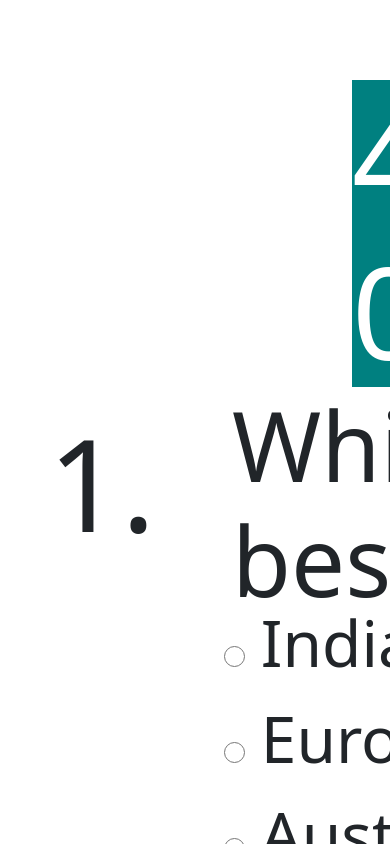
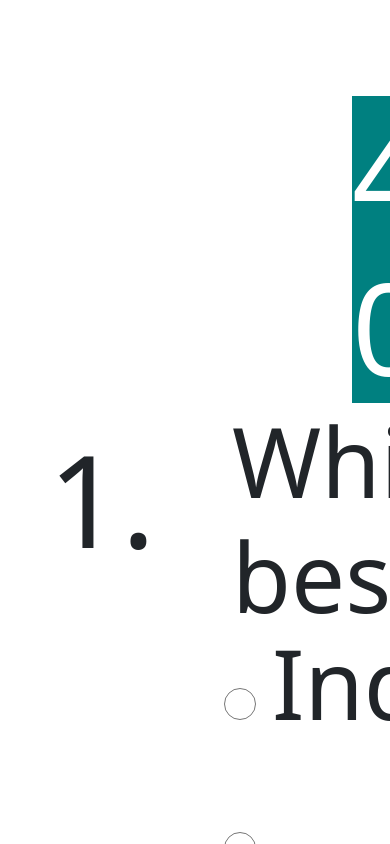
Before and after one commit to Prim3timer/test, a React (Create React App) app: page / in a window 390 px wide. Both pictures are taken after a click on the button "Continue". Shown: the top 844 px of the page. Built offline with nearby package versions, Linux system fonts and the light colour scheme.

Commit message:
worked on the input height and width

```diff
--- a/src/index.css
+++ b/src/index.css
@@ -277,7 +277,7 @@ span {
 
 }
 #clock {
-  margin: 2rem 0 0 20rem;
+  margin: 3rem 0 0 20rem;
   font-size: 8rem;
   width: 20rem
 
@@ -290,14 +290,18 @@ span {
 ul {
   padding-bottom: 2rem;
   width: 91rem;
-  margin: 10rem 0 0 10rem;
+  margin: 15rem 0 0 10rem;
 
 
 }
 li {
-  font-size: 4rem;
+  font-size: 6rem;
   /* margin-right: -10rem; */
   width: 30rem;
+}
+li input {
+  height: 2rem;
+  width: 2rem;
 }
 #first {
   margin-left: 1.5rem;
```
